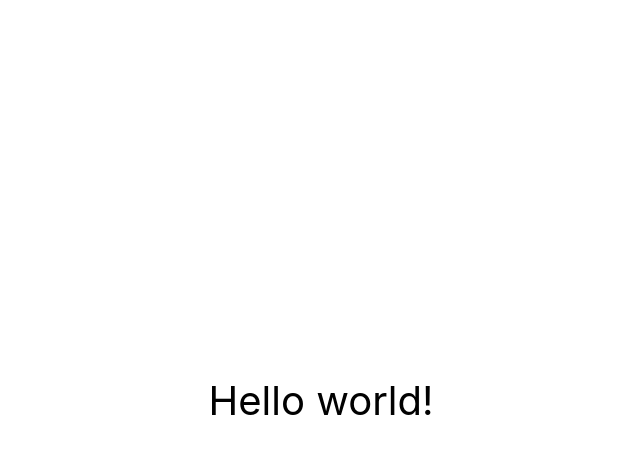
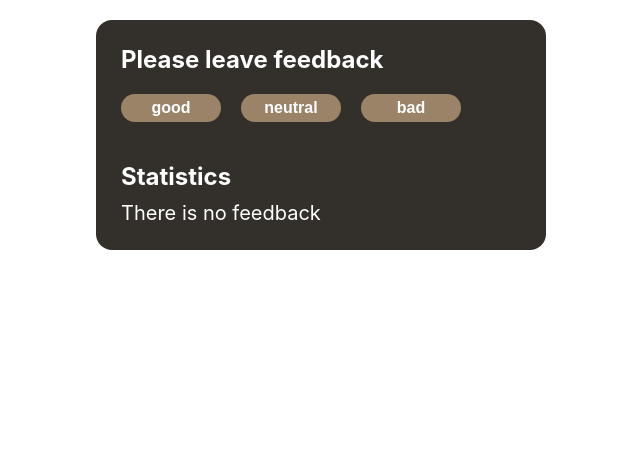
Before and after one commit to taaleksandra/goit-react-hw-04-feedback, a React (Create React App) app: page / in a window 1280 px wide. Shown: the top 454 px of the page, without its empty margins (319-959 px from the left). Built offline with nearby package versions, Linux system fonts and the light colour scheme.

Commit message:
hw 02  feedback copied

```diff
--- a/src/components/App.jsx
+++ b/src/components/App.jsx
@@ -1,16 +1,9 @@
+import { Feedback } from './Feedback/Feedback';
+
 export const App = () => {
   return (
-    <div
-      style={{
-        height: '100vh',
-        display: 'flex',
-        justifyContent: 'center',
-        alignItems: 'center',
-        fontSize: 40,
-        color: '#010101',
-      }}
-    >
-      Hello world!
+    <div>
+      <Feedback />
     </div>
   );
 };
--- /dev/null
+++ b/src/components/Feedback/Feedback.js
@@ -0,0 +1,62 @@
+import React, { Component } from 'react';
+import clsx from 'clsx';
+
+import css from '../Feedback/Feedback.module.css';
+
+import { Section } from '../Section/Section';
+import { Statistics } from 'components/Statistics/Statistics';
+import { FeedbackOptions } from './FeedbackOptions';
+import { Notification } from 'components/Notification/Notification';
+
+export class Feedback extends Component {
+  state = {
+    good: 0,
+    neutral: 0,
+    bad: 0,
+  };
+
+  handleFeedback = evt => {
+    const btnName = evt.currentTarget.textContent;
+    this.setState(prev => {
+      return { [btnName]: prev[btnName] + 1 };
+    });
+  };
+
+  countTotalFeedback = () => {
+    return this.state.good + this.state.neutral + this.state.bad;
+  };
+  countPositiveFeedbackPercentage = () => {
+    const totalFeedback = this.state.good + this.state.neutral + this.state.bad;
+    const positiveFeedback = (this.state.good * 100) / totalFeedback;
+    return totalFeedback === 0 ? totalFeedback : positiveFeedback;
+  };
+
+  render() {
+    const { good, neutral, bad } = this.state;
+
+    return (
+      <div className={clsx(css.feedback)}>
+        <Section title="Please leave feedback">
+          <FeedbackOptions
+            options={this.state}
+            onLeaveFeedback={this.handleFeedback}
+          />
+        </Section>
+
+        <Section title="Statistics">
+          {this.countTotalFeedback() === 0 ? (
+            <Notification msg="There is no feedback" />
+          ) : (
+            <Statistics
+              good={good}
+              neutral={neutral}
+              bad={bad}
+              total={this.countTotalFeedback()}
+              positivePercentage={this.countPositiveFeedbackPercentage()}
+            />
+          )}
+        </Section>
+      </div>
+    );
+  }
+}
--- /dev/null
+++ b/src/components/Feedback/Feedback.module.css
@@ -0,0 +1,9 @@
+.feedback {
+  box-sizing: border-box;
+  margin: auto;
+  margin-top: 20px;
+  background-color: rgb(51, 47, 42);
+  max-width: 450px;
+  border-radius: 1rem;
+  padding: 25px;
+}
--- /dev/null
+++ b/src/components/Feedback/FeedbackOptions.js
@@ -0,0 +1,25 @@
+import React, { Component } from 'react';
+import clsx from 'clsx';
+import css from '../Feedback/FeedbackOptions.module.css';
+
+export class FeedbackOptions extends Component {
+  render() {
+    const { options, onLeaveFeedback } = this.props;
+    const optionsState = Object.keys(options);
+
+    return (
+      <div className={clsx(css.buttons)}>
+        {optionsState.map(option => (
+          <button
+            key={option}
+            onClick={onLeaveFeedback}
+            type="button"
+            className={clsx(css.btn)}
+          >
+            {option}
+          </button>
+        ))}
+      </div>
+    );
+  }
+}
--- /dev/null
+++ b/src/components/Feedback/FeedbackOptions.module.css
@@ -0,0 +1,27 @@
+.buttons {
+  margin: 20px 0 40px;
+  display: flex;
+  gap: 20px;
+}
+
+.btn {
+  width: 100px;
+  padding: 5px 0;
+  background-color: rgb(155, 131, 103);
+  border: none;
+  border-radius: 1rem;
+  color: white;
+  font-weight: 900;
+  font-size: 1rem;
+}
+
+.btn:hover {
+  background-color: rgb(116, 98, 79);
+  cursor: pointer;
+}
+
+.btn:active {
+  box-shadow: 9px 2px 90px -26px rgba(0, 0, 0, 0.75) inset;
+  -webkit-box-shadow: 9px 2px 90px -26px rgba(0, 0, 0, 0.75) inset;
+  -moz-box-shadow: 9px 2px 90px -26px rgba(0, 0, 0, 0.75) inset;
+}
--- /dev/null
+++ b/src/components/Notification/Notification.js
@@ -0,0 +1,12 @@
+import React, { Component } from 'react';
+import clsx from 'clsx';
+
+import css from '../Notification/Notification.module.css';
+
+export class Notification extends Component {
+  render() {
+    const { msg } = this.props;
+
+    return <span className={clsx(css.notification)}>{msg}</span>;
+  }
+}
--- /dev/null
+++ b/src/components/Notification/Notification.module.css
@@ -0,0 +1,6 @@
+.notification {
+  display: block;
+  margin-top: 10px;
+  color: white;
+  font-size: 1.25rem;
+}
--- /dev/null
+++ b/src/components/Section/Section.js
@@ -0,0 +1,16 @@
+import React, { Component } from 'react';
+import clsx from 'clsx';
+import css from '../Section/Section.module.css';
+
+export class Section extends Component {
+  render() {
+    const { title, children } = this.props;
+
+    return (
+      <>
+        <h2 className={clsx(css.title)}>{title}</h2>
+        {children}
+      </>
+    );
+  }
+}
--- /dev/null
+++ b/src/components/Section/Section.module.css
@@ -0,0 +1,4 @@
+.title {
+  color: rgb(255, 255, 255);
+  margin: 0;
+}
--- /dev/null
+++ b/src/components/Statistics/Statistics.js
@@ -0,0 +1,21 @@
+import React, { Component } from 'react';
+import clsx from 'clsx';
+import css from '../Statistics/Statistics.module.css';
+
+export class Statistics extends Component {
+  render() {
+    const { good, neutral, bad, total, positivePercentage } = this.props;
+
+    return (
+      <>
+        <span className={clsx(css.statdesc)}>Good: {good}</span>
+        <span className={clsx(css.statdesc)}>Neutral: {neutral}</span>
+        <span className={clsx(css.statdesc)}>Bad: {bad}</span>
+        <span className={clsx(css.statdesc)}>Total: {total}</span>
+        <span className={clsx(css.statdesc)}>
+          Positive feedback: {positivePercentage}%
+        </span>
+      </>
+    );
+  }
+}
--- /dev/null
+++ b/src/components/Statistics/Statistics.module.css
@@ -0,0 +1,6 @@
+.statdesc {
+  display: block;
+  margin-top: 10px;
+  color: white;
+  font-size: 1.25rem;
+}
```
